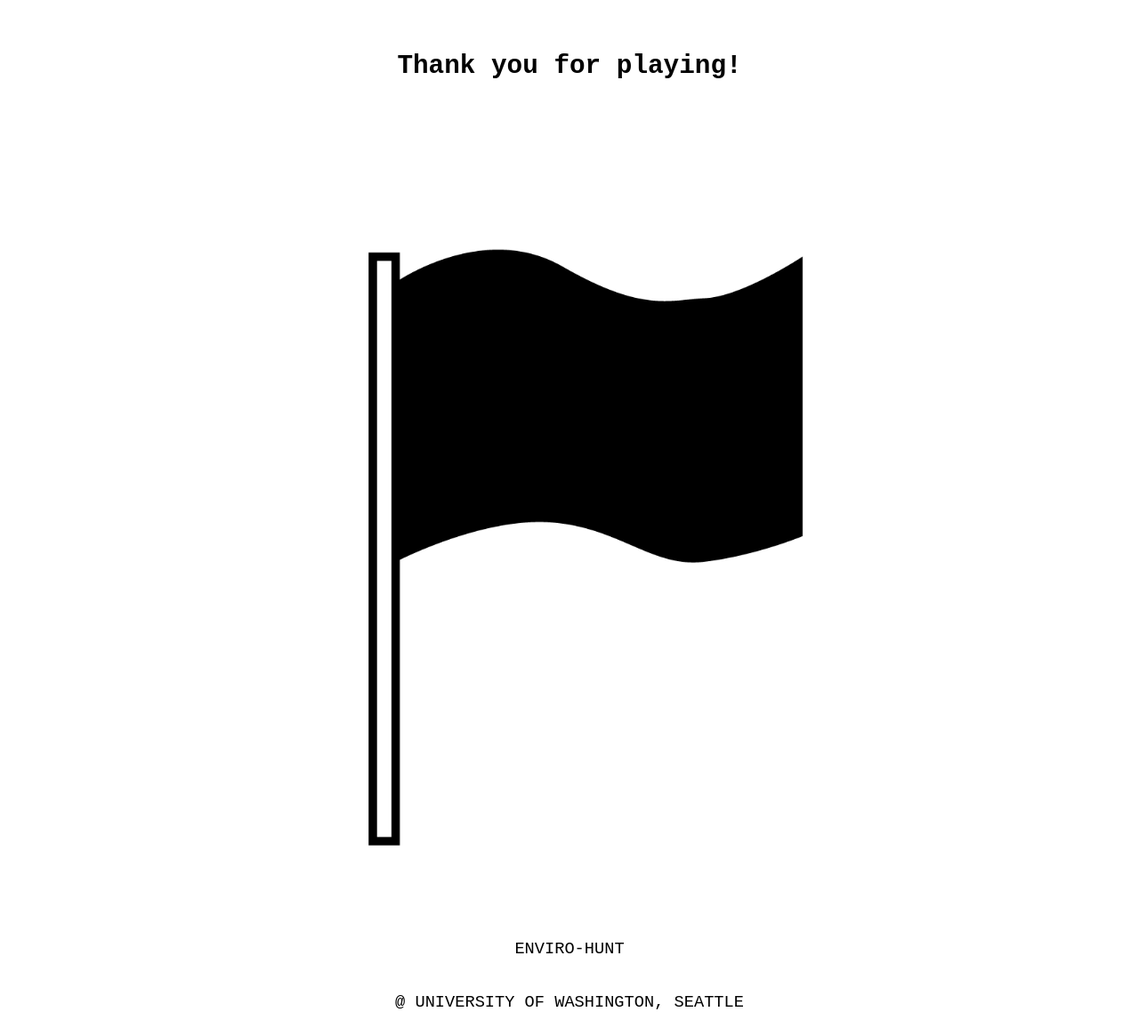
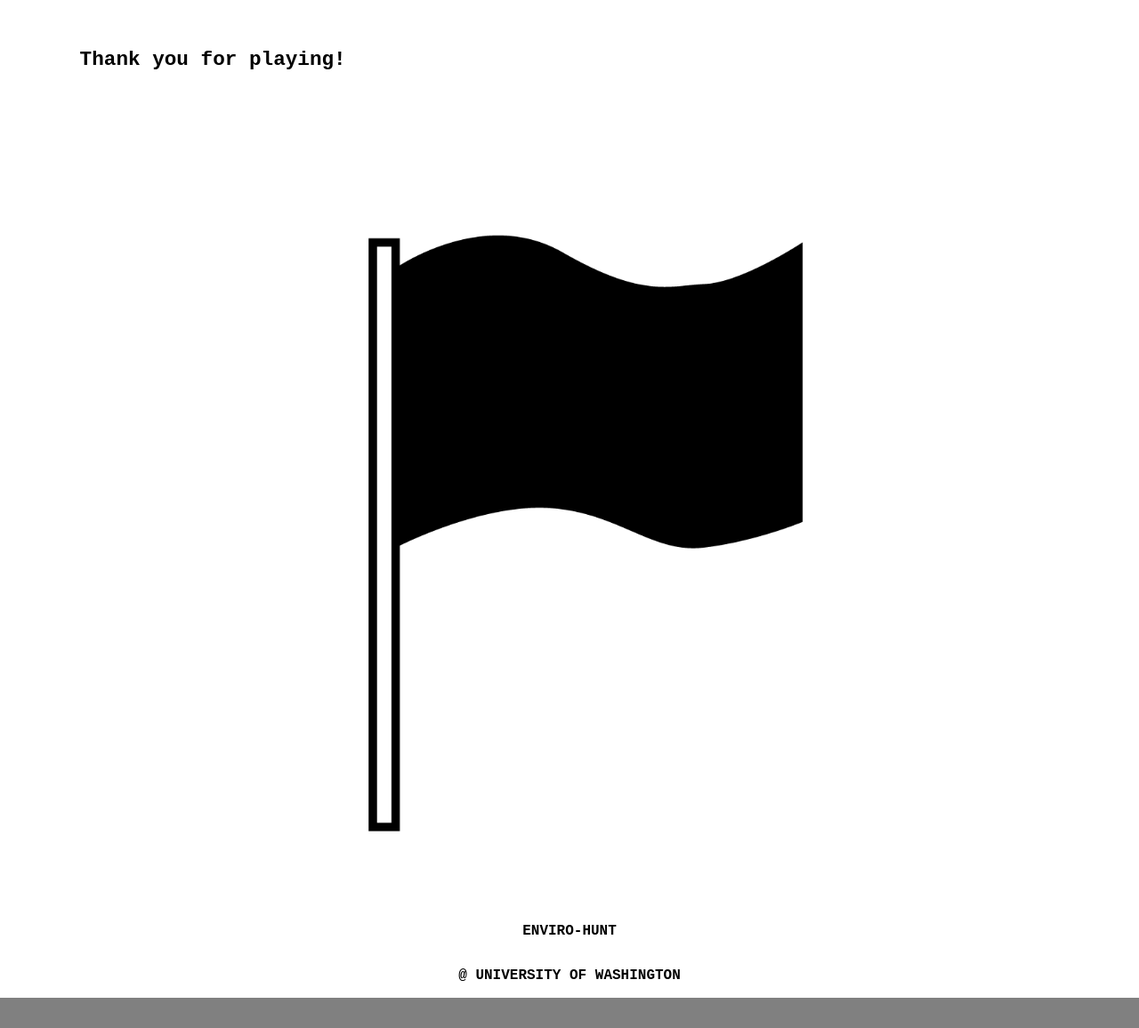
Before and after one commit to pkelaita/CSE481H, a React (Create React App) app in the folder client/: page /thankyou in a window 1280 px wide. Shown: the whole page at 89% size. After the commit the page ends 1122 px from the top, so only its background shows below. Built offline with nearby package versions, Linux system fonts and the light colour scheme.

Commit message:
formatting changes.

```diff
--- a/client/src/App.css
+++ b/client/src/App.css
@@ -1,7 +1,7 @@
 html, body {
   background-color: grey;
   font-family: 'Roboto Mono', monospace;
-  font-size: 14pt;
+  font-size: 9pt;
   height: 100%;
   margin: 0;
   padding: 0;
@@ -28,10 +28,20 @@ img {
 
 .bold {
   font-weight: bold;
+  font-family: 'Roboto Mono', monospace;
+  text-transform: uppercase;
 }
 
 h1 {
-  font-size: 22pt;
+  font-size: 17pt;
+  text-align: left;
+  padding-left: 7%;
+  padding-right: 7%;
+}
+
+h2 {
+  font-size: 36pt;
+  text-align: center;
 }
 
 .email {
@@ -44,9 +54,11 @@ h1 {
 }
 
 p {
-  font-size: 14pt;
-  padding-left: 5%;
-  padding-right: 5%;
+  font-size: 12pt;
+  text-align: left;
+  font-family: 'Roboto';
+  padding-left: 7%;
+  padding-right: 7%;
 }
 
 .buttons {
@@ -61,21 +73,29 @@ p {
 }
 
 Button {
-  font-size: 14pt;
+  font-family: 'Roboto Mono', monospace;
+  font-size: 12pt;
+  font-weight: bold;
   margin: 10%;
   padding: 10%;
 }
 
 .hunt {
+  font-family: 'Roboto Mono', monospace;
+  text-align: center;
   font-size: 35pt;
   width: 100%;
   padding: 0;
 }
 
+.location {
+  font-family: 'Roboto Mono', monospace;
+  text-align: center;
+  font-weight: bold;
+}
+
 .fact {
   background-color: white;
-  padding-left: 10%;
-  padding-right: 10%;
 }
 
 img, .flag {
@@ -84,6 +104,7 @@ img, .flag {
 
 ol {
   font-size: small;
+  font-family: 'Roboto';
   text-align: left;
   margin-top: 10%;
   padding-left: 10%;
--- a/client/src/EndOfHunt.jsx
+++ b/client/src/EndOfHunt.jsx
@@ -8,7 +8,7 @@ function EndOfHunt(props) {
       <h1>You completed the hunt!</h1>
       <p>Good work! You’ve located and learned about all four clues and facts scattered around the UW campus, so now it’s time to put your newfound knowledge to the test.</p>
       <p>Review your knowledge by checking out the album that you’ve been using to store your facts and memories. Afterwards, take a short quiz to redeem your custom photo collage and coupon to select sustainable products at the UW Bookstore.</p>
-      <p>Answer three out of four questions correctly to redeem your collage and coupon. You have unlimited attempts!</p>
+      <p><b>Answer three out of four questions correctly to redeem your collage and coupon. You have unlimited attempts!</b></p>
       <div className="buttons">
         <Button large="true" intent="primary">REVIEW ALBUM</Button>
         <Link to="./quiz"><Button large="true" intent="primary">TAKE QUIZ</Button></Link>
--- a/client/src/Home.jsx
+++ b/client/src/Home.jsx
@@ -6,7 +6,7 @@ function Home(props) {
   return (
     <div className="app-width">
       <p className="hunt">enviro-hunt</p>
-      <p>@ UNIVERSITY OF WASHINGTON, SEATTLE</p>
+      <p className="location">@ UNIVERSITY OF WASHINGTON</p>
       <div className="buttons">
         <Link to={{
           pathname: '/clue',
--- a/client/src/Result.jsx
+++ b/client/src/Result.jsx
@@ -10,9 +10,9 @@ function Result(props) {
   return (
     <div className="app-width">
       <h1>Congratulations!</h1>
-      <h1>3/4</h1>
-      <p>You got 6 out of 8 questions correct!</p>
-      <p>Please enter your Email-ID where you would like to recieve your photo collage and $10 University Bookstore giftcard</p>
+      <h2>3/4</h2>
+      <p>You got 3 out of 4 questions correct!</p>
+      <p>Please enter your email where you would like to recieve your photo collage and $10 University Bookstore giftcard.</p>
       <input className="email" type="email" />
       <div className="buttons">
         <Link to="/thankyou"><Button large="true" intent="primary">SUBMIT</Button></Link>
--- a/client/src/ThankYou.jsx
+++ b/client/src/ThankYou.jsx
@@ -7,8 +7,8 @@ function EndOfHunt(props) {
     <div className="app-width">
       <h1>Thank you for playing!</h1>
       <img alt="flag" src={img} className="flag" />
-      <p>ENVIRO-HUNT</p>
-      <p>@ UNIVERSITY OF WASHINGTON, SEATTLE</p>
+      <p className="location">ENVIRO-HUNT</p>
+       <p className="location">@ UNIVERSITY OF WASHINGTON</p>
     </div>
   );
 }
--- a/client/src/instruction-pages/StepFive.jsx
+++ b/client/src/instruction-pages/StepFive.jsx
@@ -8,7 +8,8 @@ function StepFive(props) {
     <div className="app-width">
       <h1>Step Four</h1>
       <img alt="clue" src={img} className="flag" />
-      <p className="instruction">Your phone will vibrate and notify you that you’ve found a clue. At this point, take a selfie or picture at the location to save in your photo album. The corresponding clue + fact will be written on the back of each photo, and you’ll have the chance to review all of your photos and facts at the end of the hunt.</p>
+      <p className="instruction">Your phone will <b>vibrate and notify you that you’ve found a clue.</b> At this point, take a selfie or picture at the location to save in your photo album.</p>
+      <p className="instruction">The corresponding clue + fact will be written on the back of each photo, and you’ll have the chance to review all of your photos and facts at the end of the hunt.</p>
       <p className="instruction">These will also be the photos we use to create your custom collage!</p>
       <Link to={{
         pathname: '/stepsix',
--- a/client/src/instruction-pages/StepOne.jsx
+++ b/client/src/instruction-pages/StepOne.jsx
@@ -8,8 +8,8 @@ function StepOne(props) {
     <div className="app-width">
       <h1>What is Enviro-hunt?</h1>
       <img alt="clue" src={img} className="flag" />
-      <p className="instruction">Enviro-hunt is a sustainability based scavenger hunt that takes you on a self guided tour around the UW campus. The hunt is estimated to take 30 to 40 minutes. As you find each clue, you’ll learn more about sustainability while having fun!</p>
-      <p className="instruction">At the end of the hunt, you will be quizzed on all of the new knowledge you have gained. By answering a majority of the questions correctly, you will redeem a custom photo collage of your adventure around campus and a coupon to the UW Bookstore. Happy hunting!</p>
+      <p className="instruction">Enviro-hunt is a <b>sustainability based scavenger hunt</b> that takes you on a self guided tour around the UW campus. The hunt is estimated to take <b>30 to 40 minutes.</b> As you find each clue, you’ll learn more about sustainability while having fun!</p>
+      <p className="instruction">At the end of the hunt, you will be <b>quizzed</b> on all of the new knowledge you have gained. By answering a majority of the questions correctly, you will redeem a <b>custom photo collage of your adventure around campus and a coupon to the UW Bookstore.</b> Happy hunting!</p>
       <Link to={{
         pathname: '/steptwo',
       }}
--- a/client/src/instruction-pages/StepSix.jsx
+++ b/client/src/instruction-pages/StepSix.jsx
@@ -8,7 +8,7 @@ function StepSix(props) {
     <div className="app-width">
       <h1>Step Five</h1>
       <img alt="clue" src={img} className="flag" />
-      <p className="instruction">When you complete the hunt, review your photo album + facts before taking the quiz. You will then have unlimited attempts on the quiz to answer enough questions correctly.</p>
+      <p className="instruction">When you complete the hunt, review your photo album + facts before taking the quiz. You will then have <b>unlimited attempts on the quiz</b> to answer enough questions correctly.</p>
       <Link to={{
         pathname: '/',
       }}
--- a/client/src/instruction-pages/StepThree.jsx
+++ b/client/src/instruction-pages/StepThree.jsx
@@ -8,7 +8,7 @@ function StepThree(props) {
     <div className="app-width">
       <h1>Step Two</h1>
       <img alt="clue" src={img} className="flag" />
-      <p className="instruction">Afterwards, you will be given your first clue. Please turn on your device’s Location Services (GPS) and vibrate mode, as your phone will vibrate to notify you when you’ve reached a clue location.</p>
+      <p className="instruction">Afterwards, you will be given your first clue. Please <b>turn on your device’s Location Services (GPS) and vibrate mode,</b> as your phone will vibrate to notify you when you’ve reached a clue location.</p>
       <Link to={{
         pathname: '/stepfour',
       }}
--- a/client/src/instruction-pages/StepTwo.jsx
+++ b/client/src/instruction-pages/StepTwo.jsx
@@ -8,7 +8,7 @@ function StepTwo(props) {
     <div className="app-width">
       <h1>Step One</h1>
       <img alt="clue" src={img} className="flag" />
-      <p className="instruction">First, you can take a skippable personalization survey to customize which clues are given to you based on your interests in sustainability.</p>
+      <p className="instruction">First, you can take a skippable personalization survey to <b>customize which clues are given to you based on your interests in sustainability.</b></p>
       <Link to={{
         pathname: '/stepthree',
       }}
```
Also changed, not shown: client/src/ClueData.js (+4 -4 lines), 1 other file (tests, documents, lock files or other folders).
